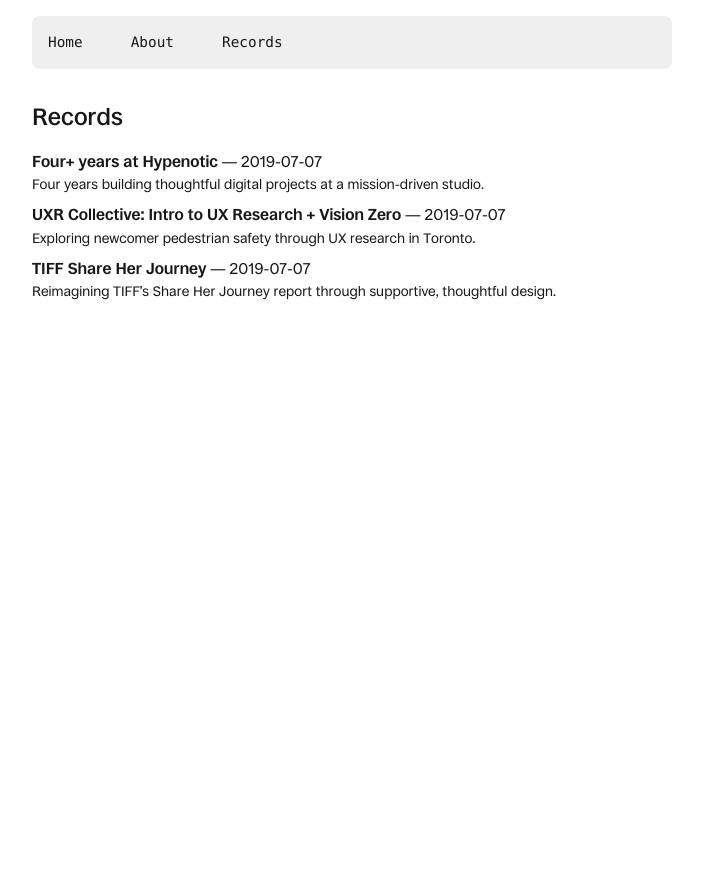
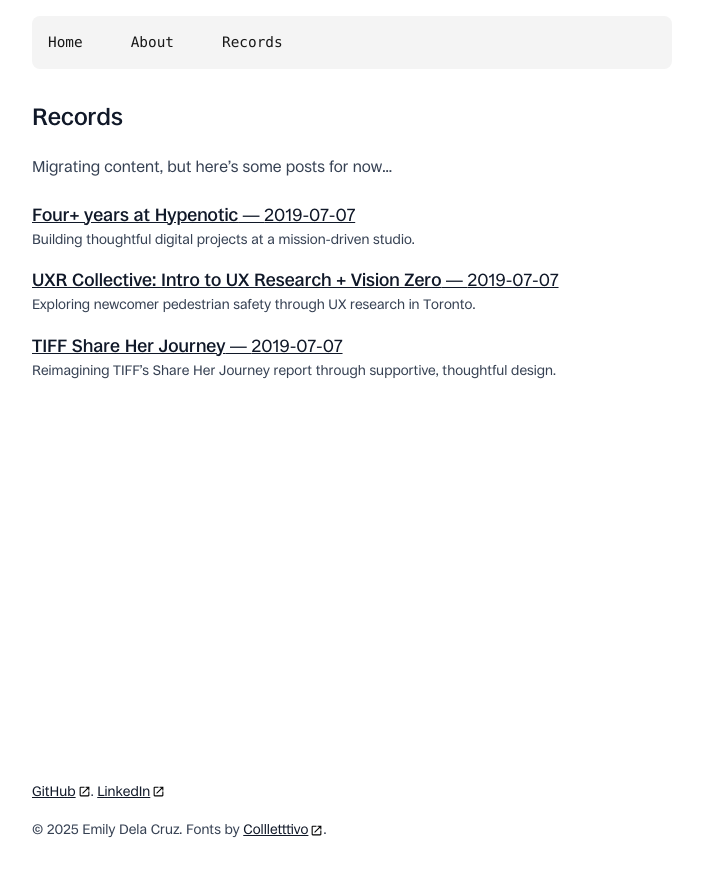
Before and after one commit to emdecr/emdecr.com, a Next.js app: page /records in a window 1280 px wide. Shown: the top 876 px of the page, without its empty margins (288-991 px from the left). Before the commit the page ends 816 px from the top, so only its background shows below. Built offline with nearby package versions, Linux system fonts and the light colour scheme.

Commit message:
Update content

```diff
--- a/content/pages/about.md
+++ b/content/pages/about.md
@@ -2,8 +2,8 @@
 
 I'm currently a web developer. Previously, I worked with the folks at [Mattermost](https://mattermost.com/), [Nylas](https://www.nylas.com/), [Hypenotic](https://hypenotic.com) and the [Re:searching for LGBTQ2S+ Health team](https://www.lgbtqhealth.ca/) at the Centre for Addiction and Mental Health (CAMH).
 
-In university, I double-majored in psychology and English – I'm always thinking about the stories behind people's behaviour. While I've mainly honed my coding skills over the past few years, I'm also interested in learning more about research.
+My background in psychology and English informs how I approach user needs, communication, and system structure — and over the last several years I’ve applied that perspective to building, improving, and maintaining web platforms end-to-end.
 
-I take on freelance projects when I can. Here's what I think about when looking for people to work alongside. Sound like you or have questions? Let's chat.
+I take on freelance projects when I can. If you’re looking for someone who can jump into complex systems, bring clarity, and ship reliably, [I’d love to connect](mailto:hello@emilydelacruz.com).
 
 Want to know what I'm focused on now? Check [here](/now).
--- a/content/pages/now.md
+++ b/content/pages/now.md
@@ -1 +1,13 @@
 The [concept of a /now page](https://nownownow.com/about), created by Derek Sivers, is to share what you’re focused on at this point in your life.
+
+---
+
+Delving into the hyped and constantly-changing world of AI agents - whatever that means.
+
+RAG, MCP, LangChain, LangGraph, Clay, n8n, Zapier. It's a hodgepodge of tools.
+
+Been fun to poke around and look at the workflows people are creating.
+
+Currently trying to rebuild a few workflows I've come across in my day-to-day with some of the new tech. More on that later.
+
+Last Updated: Nov 14, 2025
--- a/content/records/3-hypenotic-four-years.md
+++ b/content/records/3-hypenotic-four-years.md
@@ -3,7 +3,7 @@
 date: "2019-07-07"
 slug: "hypenotic-four-years"
 type: "article"
-summary: "Four years building thoughtful digital projects at a mission-driven studio."
+summary: "Building thoughtful digital projects at a mission-driven studio."
 record_id: 3
 ---
 
--- a/src/app/globals.css
+++ b/src/app/globals.css
@@ -38,7 +38,7 @@
 :root {
   --background: #ffffff;
   --foreground: #171717;
-  --accent-grey: #efefef;
+  --accent-grey: #f4f4f4;
 }
 
 /* Dark mode colors */
@@ -62,6 +62,14 @@
 
 .serif {
   font-family: "Sneaky Times", serif;
+}
+
+/* Main */
+
+@media (min-width: 1200px) {
+  main {
+    min-height: 80vh;
+  }
 }
 
 /* Navigation Styles */
@@ -124,3 +132,21 @@
 .link--external:visited:after {
   background-color: purple;
 }
+
+/* Records */
+
+.records ul {
+  margin: 0;
+  padding: 0;
+  list-style-type: none;
+}
+
+.records ul li {
+  padding: 0;
+}
+
+.records ul p {
+  margin-top: 0;
+}
+
+/* Footer */
--- a/src/app/layout.tsx
+++ b/src/app/layout.tsx
@@ -25,6 +25,10 @@
         <div className="px-4 w-full mx-auto max-w-2xl">
           <GlobalNav />
           {children}
+          <footer className="prose pt-10 pb-10">
+            <p className="text-sm"><a href="https://github.com/emdecr/" rel="noopener noreferrer" className="underline link--external">GitHub</a>. <a href="https://www.linkedin.com/in/emilydelacruz/" rel="noopener noreferrer" className="underline link--external">LinkedIn</a></p>
+            <p className="text-sm">&copy; 2025 Emily Dela Cruz. Fonts by <a href="https://www.collletttivo.it/typefaces" rel="noopener noreferrer" className="underline link--external">Collletttivo</a>.</p>
+          </footer>
         </div>
       </body>
     </html>
--- a/src/app/now/page.tsx
+++ b/src/app/now/page.tsx
@@ -37,7 +37,7 @@
             <h1 className="text-3xl font-bold mb-4">Now</h1>
 
             <div className="lg:grid gap-12 grid-cols-5">
-                <article className="prose col-span-3" dangerouslySetInnerHTML={{ __html: contentHtml }}></article>
+                <article className="prose col-span-3 text-lg" dangerouslySetInnerHTML={{ __html: contentHtml }}></article>
                 <aside className="col-span-2">
                     {track && (
                         <section className="mb-6">
--- a/src/app/page.tsx
+++ b/src/app/page.tsx
@@ -11,13 +11,15 @@
     <main className="fade-in prose">
       <h1 className="text-3xl lg:text-4xl font-bold mb-4">Emily Dela Cruz</h1>
 
-      <p className="text-xl leading-relaxed mb-4">I&rsquo;m a developer exploring opportunities at the intersection of technology and social change. This site is where I share what I&rsquo;m working on and thinking about.</p>
+      <p className="text-xl leading-relaxed mb-4">I&rsquo;m a developer interested in the relationship between tech and social impact. This site is where I share what I&rsquo;m building and thinking about.</p>
 
-      <p className="text-xl leading-relaxed mb-4">I&rsquo;ve spent the last decade working across the full stack of development...and then some. Leading websites redesigns, delving into UXR, marketing operations, program management, etc.</p>
+      <p className="text-xl leading-relaxed mb-4">Over the past decade I&rsquo;ve worked across the stack &mdash; web dev, UX research, marketing ops, program management. If it sounds like I do a bit of everything, it&rsquo;s because curiosity and experience have opened those doors. I like solving practical problems, understanding systems, and helping teams work better.</p>
 
-      <p className="text-xl leading-relaxed mb-4">If it sounds like I do a bit of everything, it&rsquo;s because my experience and curiosity has given me the opportunity to do so. I simply like solving practical problems, understanding how systems fit together, and helping teams work more smoothly.</p>
+      <p className="text-xl leading-relaxed mb-4">I&rsquo;m exploring what&rsquo;s next. If you want someone thoughtful who gets things done, <a href="mailto:hello@emilydelacruz.com">let&rsquo;s talk</a>.</p>
 
-      <p className="text-xl leading-relaxed mb-4">Right now, I&rsquo;m exploring what&rsquo;s next in my career. If you want someone who&rsquo;s thoughtful and gets things done, let&rsquo;s chat.</p>
+      <hr></hr>
+
+      <p className="text-xl leading-relaxed mb-4">This site&rsquo;s going through a makeover + content overhaul. Stay tuned.</p>
     </main>
   );
 }
--- a/src/app/records/[slug]/page.tsx
+++ b/src/app/records/[slug]/page.tsx
@@ -15,11 +15,10 @@
   const record = getRecordBySlug(slug);
   if (!record) return { title: 'Not Found' };
 
-  const { title, summary } = record.metadata;
+  const { title } = record.metadata;
 
   return {
-    title,
-    summary,
+    title
   };
 }
 
--- a/src/app/records/page.tsx
+++ b/src/app/records/page.tsx
@@ -12,15 +12,16 @@
   const records = getAllRecords();
 
   return (
-    <main className="fade-in">
+    <main className="records fade-in prose">
       <h1 className="text-2xl font-semibold mb-4">Records</h1>
-      <ul className="space-y-2">
+      <p>Migrating content, but here&rsquo;s some posts for now...</p>
+      <ul className="space-y-2 text-lg">
         {records.map((record) => (
           <li key={record.slug}>
             <Link href={`/records/${record.slug}`}>
               <strong>{record.title}</strong> — {record.date}
             </Link>
-            <p className="text-sm">{record.summary}</p>
+            <p className="text-sm m-0">{record.summary}</p>
           </li>
         ))}
       </ul>
--- a/src/lib/config.ts
+++ b/src/lib/config.ts
@@ -1 +1 @@
-export const currentBookId = '69';
+export const currentBookId = '70';
```
Also changed, not shown: data/books.csv, data/music-rotation.csv, public/images/georgia-okeeffe.jpg (added).
